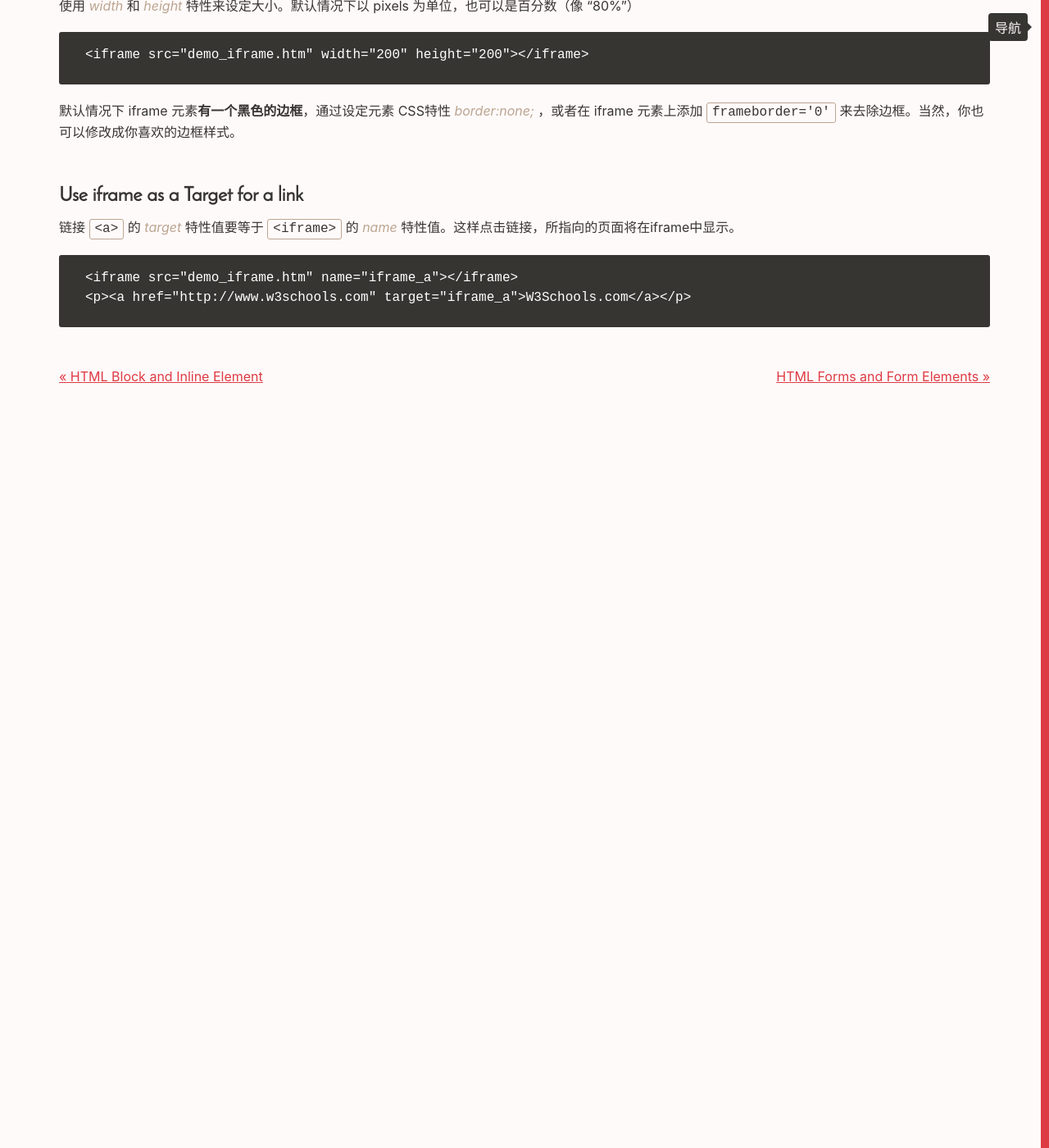
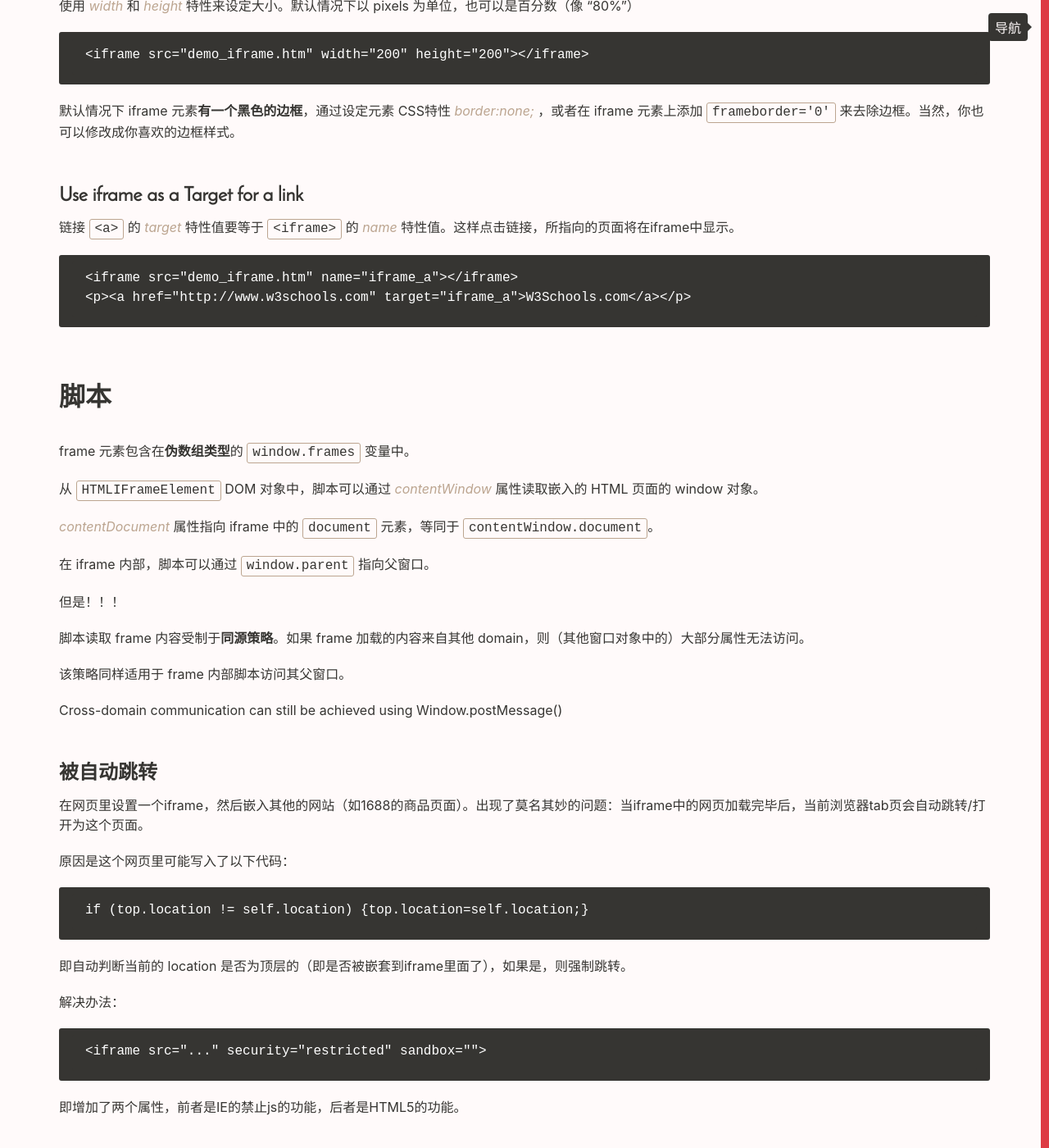
Before and after one commit to Vivi-wu/dive-into-web, a Jekyll site: the page built from _posts/2014-04-16-HTML-iframes.markdown, in a window 1280 px wide and 1400 px high, scrolled down 497 px. Shown: the whole window at 82% size. Built offline with Jekyll 4.4.1, drawn with Linux system fonts in a browser that asks for light colours; some of the changed text lies outside the part shown.

Commit message:
Add blog for iframe script

```diff
--- a/_posts/2014-04-16-HTML-iframes.markdown
+++ b/_posts/2014-04-16-HTML-iframes.markdown
@@ -4,7 +4,7 @@ category: HTML
 ---
 ## HTML Iframes
 
-iframe 是用来在一个网页视图中展示另一个网页。
+iframe 是用来在一个网页视图中嵌入另一个网页。
 
 Syntax：
 
@@ -26,3 +26,37 @@ _src_ 特性指定了要显示的网页地址。
 
     <iframe src="demo_iframe.htm" name="iframe_a"></iframe>
     <p><a href="http://www.w3schools.com" target="iframe_a">W3Schools.com</a></p>
+
+## 脚本
+
+frame 元素包含在**伪数组类型**的 `window.frames` 变量中。
+
+从 `HTMLIFrameElement` DOM 对象中，脚本可以通过 _contentWindow_ 属性读取嵌入的 HTML 页面的 window 对象。
+
+_contentDocument_ 属性指向 iframe 中的 `document` 元素，等同于 `contentWindow.document`。
+
+在 iframe 内部，脚本可以通过 `window.parent` 指向父窗口。
+
+但是！！！
+
+脚本读取 frame 内容受制于**同源策略**。如果 frame 加载的内容来自其他 domain，则（其他窗口对象中的）大部分属性无法访问。
+
+该策略同样适用于 frame 内部脚本访问其父窗口。
+
+Cross-domain communication can still be achieved using Window.postMessage()
+
+### 被自动跳转
+
+在网页里设置一个iframe，然后嵌入其他的网站（如1688的商品页面）。出现了莫名其妙的问题：当iframe中的网页加载完毕后，当前浏览器tab页会自动跳转/打开为这个页面。
+
+原因是这个网页里可能写入了以下代码：
+
+    if (top.location != self.location) {top.location=self.location;}
+
+即自动判断当前的 location 是否为顶层的（即是否被嵌套到iframe里面了），如果是，则强制跳转。
+
+解决办法：
+
+    <iframe src="..." security="restricted" sandbox="">
+
+即增加了两个属性，前者是IE的禁止js的功能，后者是HTML5的功能。
```
